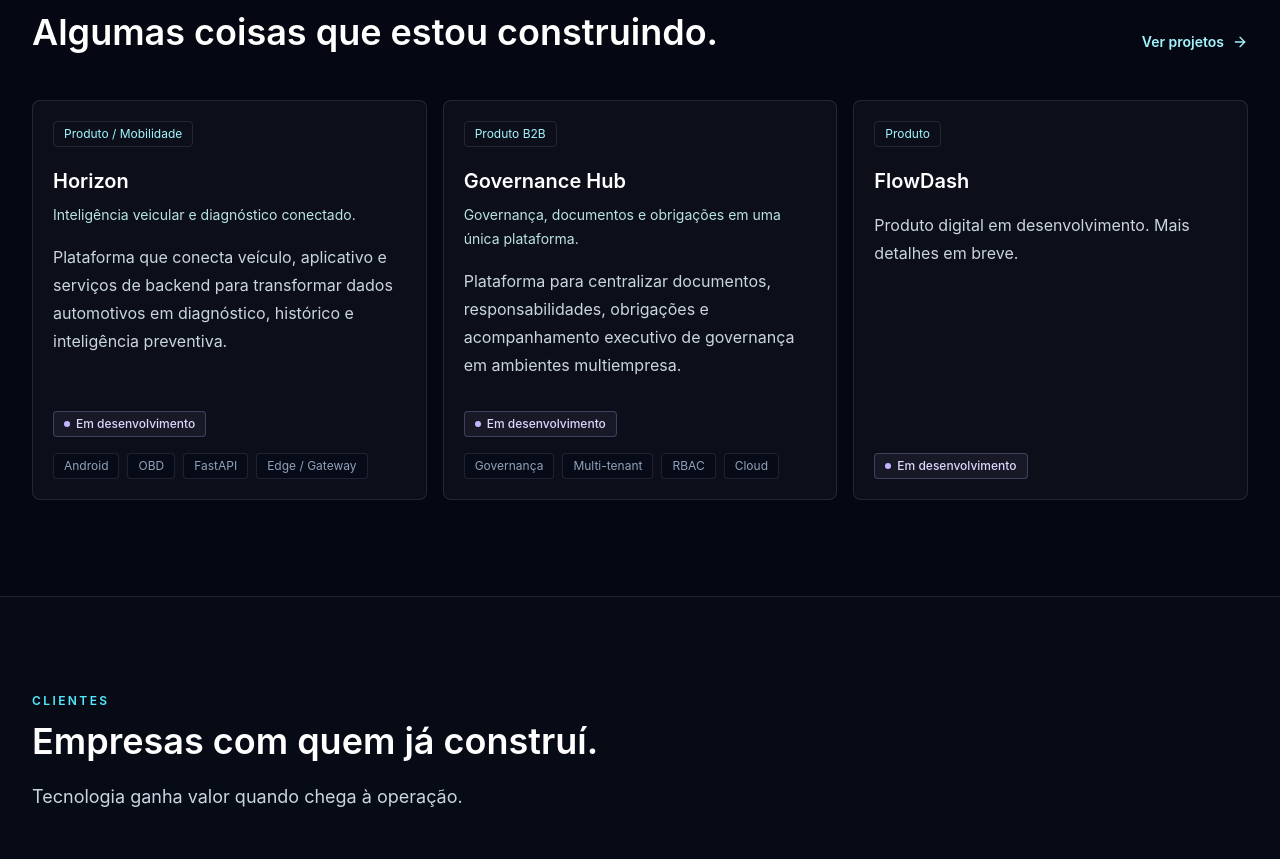
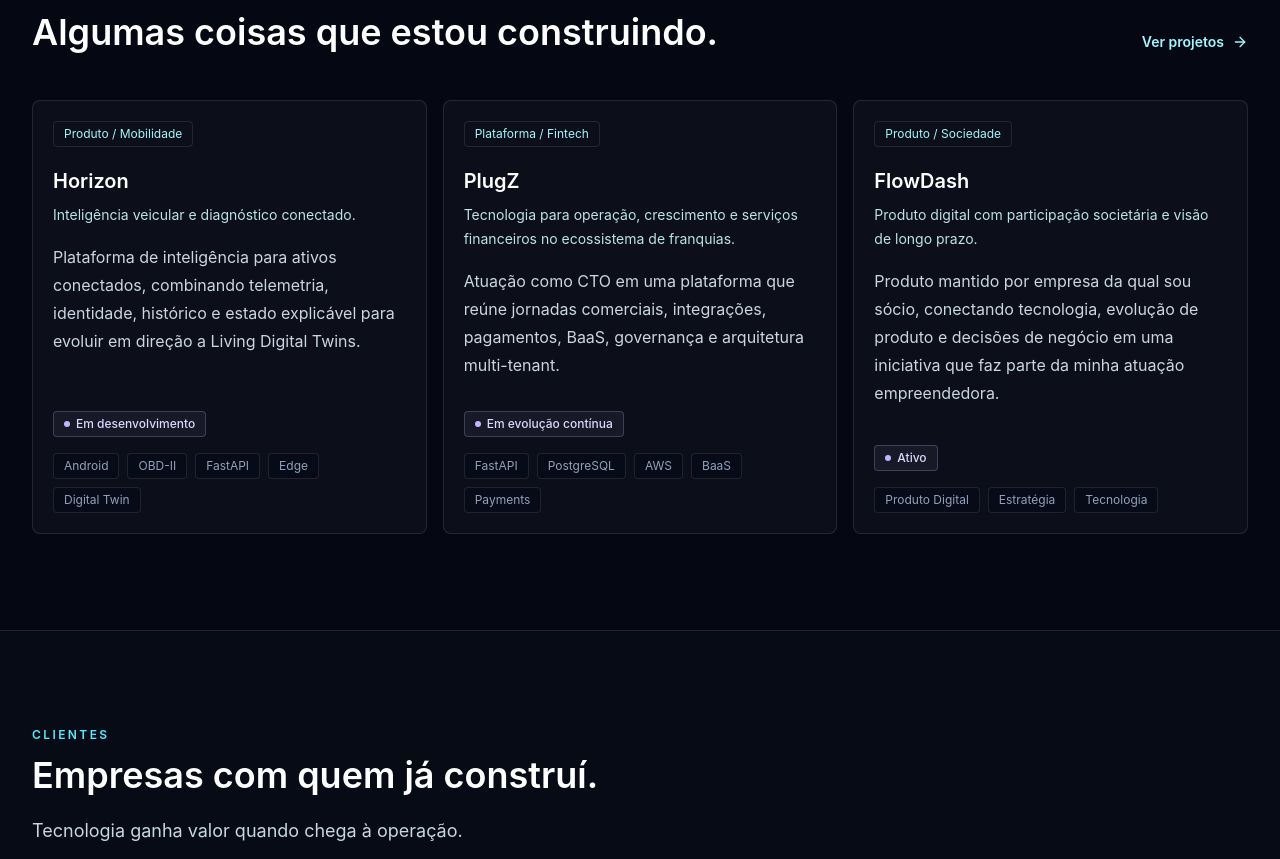
Before and after one commit to jdrpires/jeanpires-site, a Next.js app: page / in a window 1280 px wide. Shown: the part 3000-3859 px from the top of the page. Built offline with nearby package versions, Linux system fonts and the light colour scheme.

Commit message:
feat: align src/data/projects.ts with portfolio positioning

```diff
--- a/src/data/projects.ts
+++ b/src/data/projects.ts
@@ -9,6 +9,7 @@
   stack: string[];
   image: string | null;
   url?: string | null;
+  caseUrl?: string | null;
   github?: string | null;
   featured: boolean;
 };
@@ -19,39 +20,110 @@
     title: "Horizon",
     tagline: "Inteligência veicular e diagnóstico conectado.",
     description:
-      "Plataforma que conecta veículo, aplicativo e serviços de backend para transformar dados automotivos em diagnóstico, histórico e inteligência preventiva.",
+      "Plataforma de inteligência para ativos conectados, combinando telemetria, identidade, histórico e estado explicável para evoluir em direção a Living Digital Twins.",
     category: "Produto / Mobilidade",
     status: "Em desenvolvimento",
-    stack: ["Android", "OBD", "FastAPI", "Edge / Gateway"],
+    role: "Criador · Arquitetura · Produto",
+    stack: ["Android", "OBD-II", "FastAPI", "Edge", "Digital Twin"],
     image: null,
     url: null,
+    caseUrl: null,
+    github: null,
+    featured: true,
+  },
+  {
+    slug: "plugz",
+    title: "PlugZ",
+    tagline: "Tecnologia para operação, crescimento e serviços financeiros no ecossistema de franquias.",
+    description:
+      "Atuação como CTO em uma plataforma que reúne jornadas comerciais, integrações, pagamentos, BaaS, governança e arquitetura multi-tenant.",
+    category: "Plataforma / Fintech",
+    status: "Em evolução contínua",
+    role: "CTO · Arquitetura · Produto",
+    stack: ["FastAPI", "PostgreSQL", "AWS", "BaaS", "Payments"],
+    image: null,
+    url: null,
+    caseUrl: "https://github.com/jdrpires/jdrpires/blob/main/portfolio/plugz.md",
+    github: null,
+    featured: true,
+  },
+  {
+    slug: "flowdash",
+    title: "FlowDash",
+    tagline: "Produto digital com participação societária e visão de longo prazo.",
+    description:
+      "Produto mantido por empresa da qual sou sócio, conectando tecnologia, evolução de produto e decisões de negócio em uma iniciativa que faz parte da minha atuação empreendedora.",
+    category: "Produto / Sociedade",
+    status: "Ativo",
+    role: "Sócio · Produto · Estratégia",
+    stack: ["Produto Digital", "Estratégia", "Tecnologia"],
+    image: null,
+    url: null,
+    caseUrl: null,
+    github: null,
+    featured: true,
+  },
+  {
+    slug: "no-diva",
+    title: "No Divã Treinamentos",
+    tagline: "Workflows digitais seguros para uma operação real.",
+    description:
+      "Plataforma de produção com inscrições em múltiplas etapas, documentos, backoffice, avaliação humana, controle de acesso e rastreabilidade operacional.",
+    category: "Plataforma / Operações",
+    status: "Produção",
+    role: "Arquitetura · Engenharia · Entrega",
+    stack: ["Next.js", "PostgreSQL", "Supabase", "RLS", "Security"],
+    image: null,
+    url: null,
+    caseUrl: "https://github.com/jdrpires/jdrpires/blob/main/portfolio/no-diva.md",
+    github: null,
+    featured: true,
+  },
+  {
+    slug: "integraz",
+    title: "integraZ",
+    tagline: "Integrações enterprise sem contaminar o core do produto.",
+    description:
+      "Camada de integração para parceiros externos, isolando contratos, autenticação, falhas e estados de serviços financeiros, seguros e pagamentos.",
+    category: "Integração Enterprise",
+    status: "Ativo",
+    role: "Arquitetura · Integrações",
+    stack: ["Python", "FastAPI", "REST", "SOAP", "OAuth2"],
+    image: null,
+    url: null,
+    caseUrl: "https://github.com/jdrpires/jdrpires/blob/main/portfolio/integraz.md",
     github: null,
     featured: true,
   },
   {
     slug: "governance-hub",
     title: "Governance Hub",
-    tagline: "Governança, documentos e obrigações em uma única plataforma.",
+    tagline: "Governança, identidade e controles em ambientes multiempresa.",
     description:
-      "Plataforma para centralizar documentos, responsabilidades, obrigações e acompanhamento executivo de governança em ambientes multiempresa.",
-    category: "Produto B2B",
+      "Plataforma SaaS para centralizar documentos, obrigações, responsabilidades e auditoria com separação por tenant, RBAC e controles corporativos.",
+    category: "SaaS / Governança",
     status: "Em desenvolvimento",
-    stack: ["Governança", "Multi-tenant", "RBAC", "Cloud"],
+    role: "Arquitetura · Produto · Segurança",
+    stack: ["Multi-tenant", "RBAC", "IAM", "MFA", "Audit"],
     image: null,
     url: null,
+    caseUrl: "https://github.com/jdrpires/jdrpires/blob/main/portfolio/governance-hub.md",
     github: null,
     featured: true,
   },
   {
-    slug: "flowdash",
-    title: "FlowDash",
-    tagline: "",
-    description: "Produto digital em desenvolvimento. Mais detalhes em breve.",
-    category: "Produto",
-    status: "Em desenvolvimento",
-    stack: [],
+    slug: "dnamark",
+    title: "DNAMark",
+    tagline: "Software aplicado a operações de laboratório e genética.",
+    description:
+      "Plataforma digital para fluxos laboratoriais estruturados, operações individuais e em lote, validações e rastreabilidade em um domínio especializado.",
+    category: "Biotech / Laboratório",
+    status: "Entregue",
+    role: "Arquitetura · Entrega",
+    stack: ["Web Platform", "Data Workflows", "Validation", "Traceability"],
     image: null,
     url: null,
+    caseUrl: "https://github.com/jdrpires/jdrpires/blob/main/portfolio/dnamark.md",
     github: null,
     featured: true,
   },
```
